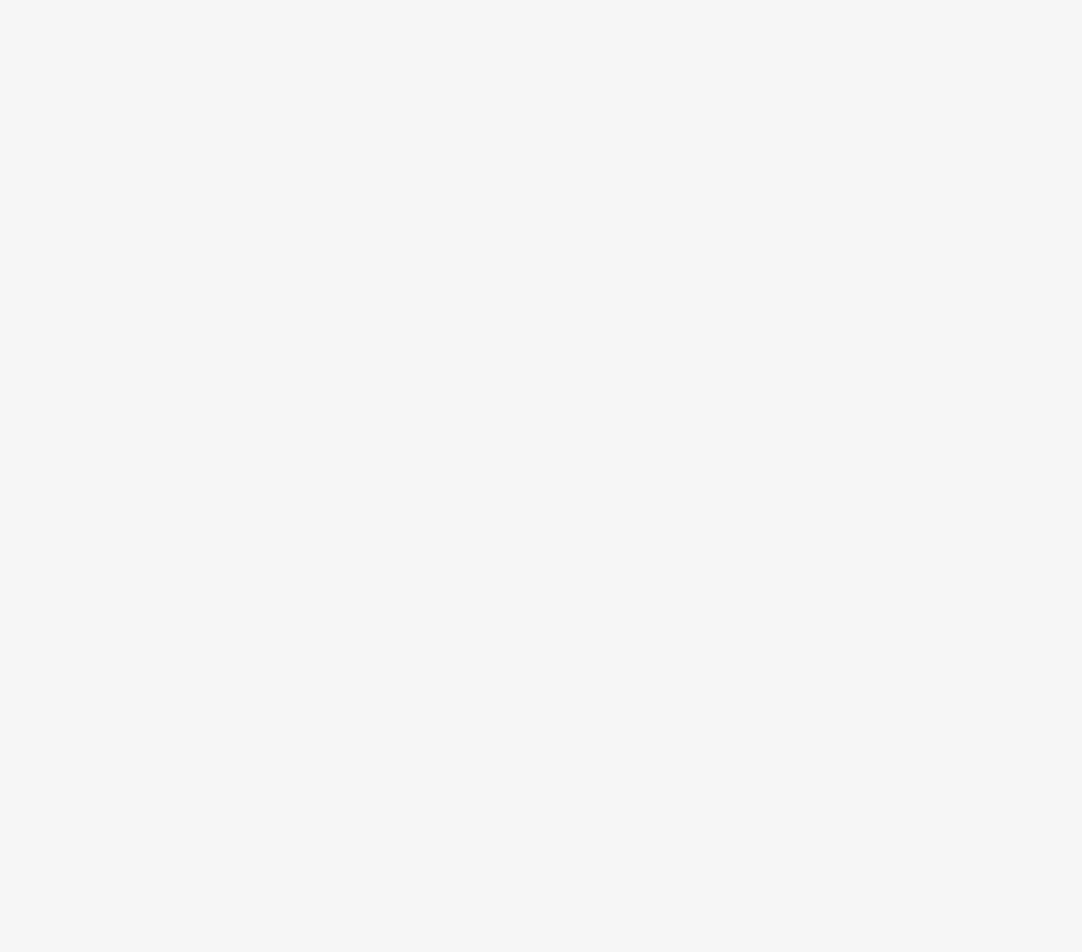
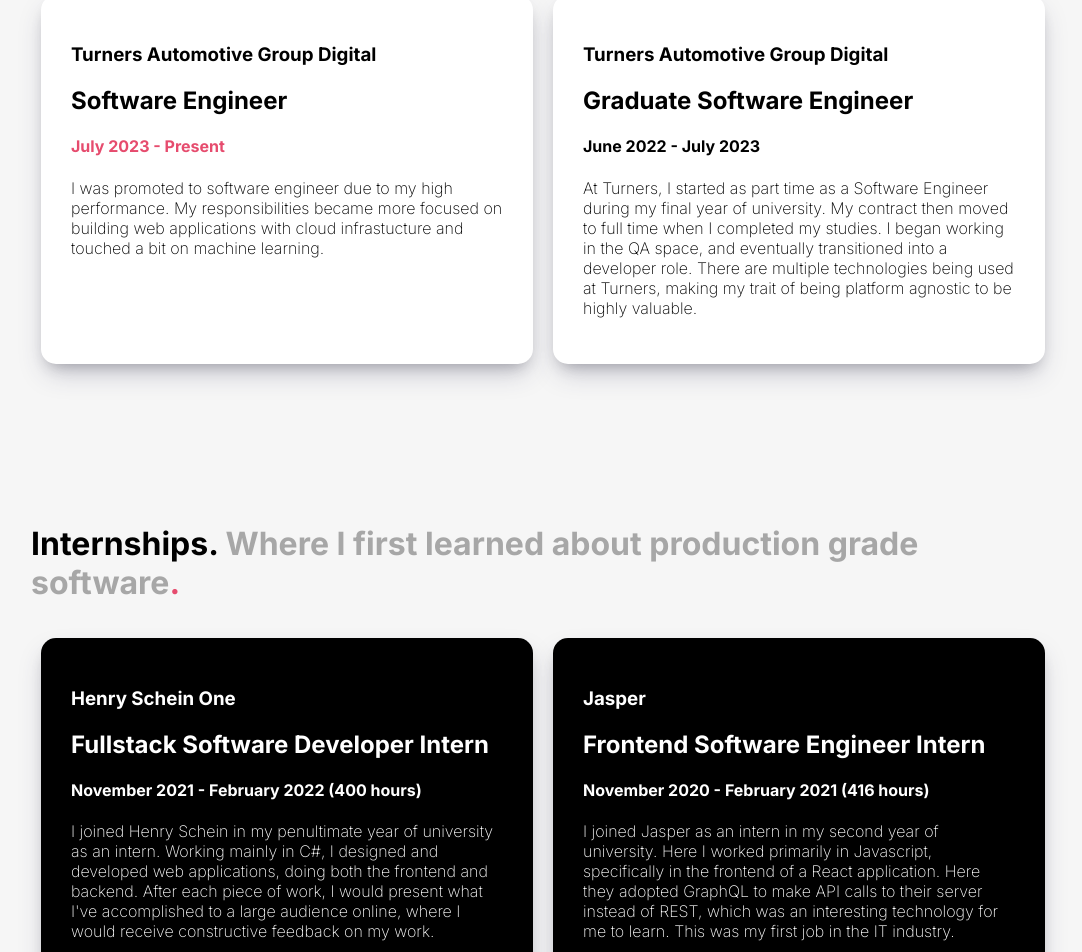
Before and after one commit to christopher-alba/personal-portfolio-v7, a React (Vite) app: page /career in a window 1280 px wide. Shown: the part 900-1852 px from the top of the page, without its empty margins (97-1179 px from the left). Before the commit the page ends 840 px from the top, so only its background shows below. Built offline with nearby package versions, Linux system fonts and the light colour scheme.

Commit message:
complete careers page

```diff
--- a/src/pages/Career/Career.tsx
+++ b/src/pages/Career/Career.tsx
@@ -1,7 +1,13 @@
-import { FC } from "react";
+import { FC, useContext } from "react";
 import HeroArea from "../../components/HeroArea";
+import SubTitle from "../../components/SubTitle";
+import { Container } from "../../components/Container";
+import { data } from "./data";
+import { Card, CardInverted, CardsWrapper } from "./styled";
+import { ThemeContext } from "styled-components";
 
 const Career: FC = () => {
+  const theme = useContext(ThemeContext);
   return (
     <div>
       <HeroArea
@@ -13,6 +19,48 @@
         ]}
         imageUrl="./images/grad-photo-web-2.png"
       />
+      <Container>
+        <SubTitle
+          mainText="Permanent Software Engineer"
+          description="Where I continuously learn about developing scaling software"
+        />
+        <CardsWrapper>
+          {data
+            .filter((x) => x.type === "Work")
+            .map((x) => (
+              <Card>
+                <h3>{x.name}</h3>
+                <h2>{x.position}</h2>
+                <h4
+                  style={{
+                    color: x.dateString.includes("Present")
+                      ? theme?.colors.tertiary1
+                      : "",
+                  }}
+                >
+                  {x.dateString}
+                </h4>
+                <p>{x.summary}</p>
+              </Card>
+            ))}
+        </CardsWrapper>
+        <SubTitle
+          mainText="Internships"
+          description="Where I first learned about production grade software"
+        />
+        <CardsWrapper>
+          {data
+            .filter((x) => x.type === "Internship")
+            .map((x) => (
+              <CardInverted>
+                <h3>{x.name}</h3>
+                <h2>{x.position}</h2>
+                <h4>{x.dateString}</h4>
+                <p>{x.summary}</p>
+              </CardInverted>
+            ))}
+        </CardsWrapper>
+      </Container>
     </div>
   );
 };
--- /dev/null
+++ b/src/pages/Career/data.ts
@@ -0,0 +1,138 @@
+export type Company = {
+    name: string;
+    dateString: string;
+    position: string;
+    type: string;
+    nameShort: string;
+    technologies: string[];
+    website: string;
+    summary: string;
+  };
+  export type Companies = Company[];
+
+  export const data: Companies = [
+    {
+      summary:
+        "I was promoted to software engineer due to my high performance. My responsibilities became more focused on building web applications with cloud infrastucture and touched a bit on machine learning.",
+      type: "Work",
+      name: "Turners Automotive Group Digital",
+      nameShort: "TAG Digital",
+      position: "Software Engineer",
+      dateString: "July 2023 - Present",
+      technologies: [
+        "Typescript",
+        "Cypress",
+        "Angular",
+        "Javascript",
+        "C#",
+        "Cucumber",
+        "Microsoft Teams",
+        "AWS",
+        "Bitbucket",
+        "Open API",
+        ".NET Frameworks",
+        "X Unit",
+        "Python",
+      ],
+      website: "https://www.turnersautogroup.co.nz/",
+    },
+    {
+      summary:
+        "At Turners, I started as part time as a Software Engineer during my final year of university. My contract then moved to full time when I completed my studies. I began working in the QA space, and eventually transitioned into a developer role. There are multiple technologies being used at Turners, making my trait of being platform agnostic to be highly valuable.",
+      type: "Work",
+      name: "Turners Automotive Group Digital",
+      nameShort: "TAG Digital",
+      position: "Graduate Software Engineer",
+      dateString: "June 2022 - July 2023",
+      technologies: [
+        "Typescript",
+        "Cypress",
+        "Vue",
+        "Angular",
+        "Javascript",
+        "C#",
+        "Java",
+        "Playwright",
+        "Cucumber",
+        "Microsoft Teams",
+        "AWS",
+        "Bitbucket",
+        ".NET Frameworks",
+      ],
+      website: "https://www.turnersautogroup.co.nz/",
+    },
+    {
+      summary:
+        "I joined Henry Schein in my penultimate year of university as an intern. Working mainly in C#, I designed and developed web applications, doing both the frontend and backend. After each piece of work, I would present what I've accomplished to a large audience online, where I would receive constructive feedback on my work.",
+      type: "Internship",
+      name: "Henry Schein One",
+      nameShort: "HSO",
+      position: "Fullstack Software Developer Intern",
+      dateString: "November 2021 - February 2022 (400 hours)",
+      technologies: [
+        "C#",
+        "Blazor",
+        ".NET",
+        "Figma",
+        "Microsoft Teams",
+        "Microsoft Azure",
+      ],
+      website: "https://henryscheinone.co.nz/",
+    },
+    {
+      summary:
+        "I joined Jasper as an intern in my second year of university. Here I worked primarily in Javascript, specifically in the frontend of a React application. Here they adopted GraphQL to make API calls to their server instead of REST, which was an interesting technology for me to learn. This was my first job in the IT industry.",
+      type: "Internship",
+      name: "Jasper",
+      nameShort: "Jasper",
+      position: "Frontend Software Engineer Intern",
+      dateString: "November 2020 - February 2021 (416 hours)",
+      technologies: [
+        "Javascript",
+        "React",
+        "Styled Components",
+        "Inhouse Design System",
+        "Figma",
+        "Cypress",
+        "Jest",
+        "React Testing Library",
+        "GraphQL",
+        "Apollo",
+        "Notion",
+        "Linear",
+        "Gihub",
+      ],
+      website: "https://www.jasper.io/",
+    },
+    {
+      summary:
+        "This bootcamp was an intense software development course that involved 800 hours of development work. This was where I gained a large portion of my foundational skills as a software developer.",
+      type: "Bootcamp",
+      name: "Enspiral Dev Academy",
+      nameShort: "EDA",
+      position: "Fullstack Web Development Student",
+      dateString: "March 2020 - June 2020 (800 hours)",
+      technologies: [
+        "Javascript",
+        "jQuery",
+        "React.js",
+        "Redux",
+        "REST APIs",
+        "Jest",
+        "Postman",
+        "Supertest",
+        "Superagent",
+        "Passport.js",
+        "HTML",
+        "CSS",
+        "Handlebars",
+        "Node.js",
+        "Express.js",
+        "Knex.js",
+        "Github",
+        "AdobeXD",
+        "Photoshop",
+      ],
+      website: "https://devacademy.co.nz/",
+    },
+  ];
--- a/src/pages/Career/styled.ts
+++ b/src/pages/Career/styled.ts
@@ -0,0 +1,31 @@
+import styled, { css } from "styled-components";
+
+const commonStyles = css`
+  border-radius: 15px;
+  box-shadow: rgba(50, 50, 93, 0.25) 0px 13px 27px -5px,
+    rgba(0, 0, 0, 0.3) 0px 8px 16px -8px;
+  padding: 30px;
+  flex-grow: 1;
+  max-width: calc(50% - 2 * 10px);
+  box-sizing: border-box;
+  margin: 10px;
+  @media (max-width: 800px){
+    max-width: 100%;
+  }
+`;
+
+export const Card = styled("div")`
+  background: ${({ theme }) => theme.colors.primary1};
+  color: ${({ theme }) => theme.colors.secondary1};
+  ${commonStyles}
+`;
+export const CardInverted = styled("div")`
+  background: ${({ theme }) => theme.colors.secondary1};
+  color: ${({ theme }) => theme.colors.primary1};
+  ${commonStyles}
+`;
+
+export const CardsWrapper = styled("div")`
+  display: flex;
+  flex-wrap: wrap;
+`;
```
